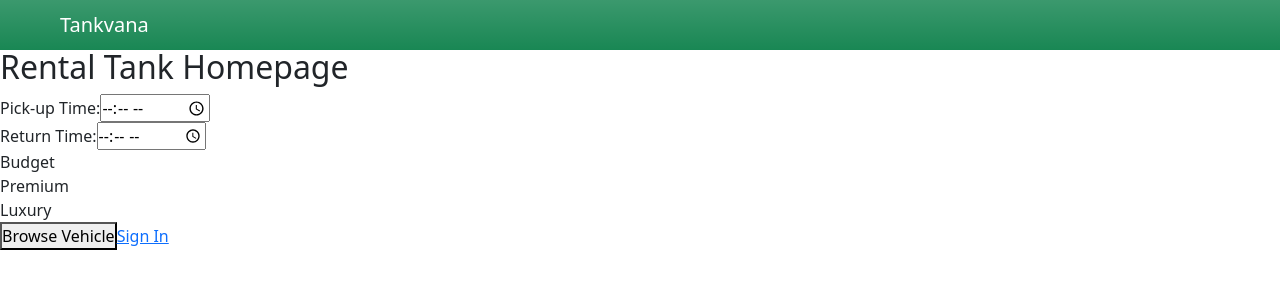
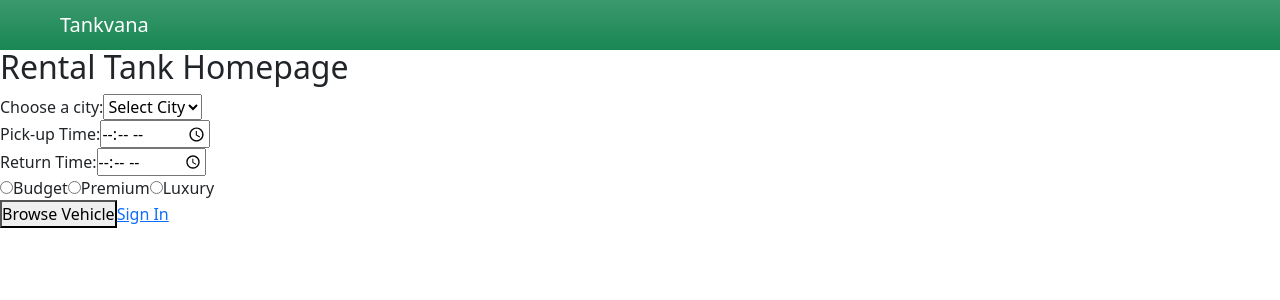
Before and after one commit to jmidd2/sdi-project-3, a React (Create React App) app in the folder frontend/: page /rental-details in a window 1280 px wide. Shown: the top 300 px of the page. Built offline with nearby package versions, Linux system fonts and the light colour scheme.

Commit message:
proccessing

```diff
--- a/frontend/src/components/App/App.jsx
+++ b/frontend/src/components/App/App.jsx
@@ -3,7 +3,7 @@ import './App.scss';
 import Header from '../Header/Header';
 import SignIn from '../SignIn/Signin';
 import SignUp from '../SignUp/Signup';
-import RentalDetails from '../RentalDetails';
+import RentalDetails from '../RentalDetails/RentalDetails';
 import {BrowserRouter as Router, Routes, Route} from 'react-router-dom';
 
 export const appContext = createContext()
--- a/frontend/src/components/RentalDetails.jsx
+++ /dev/null
@@ -1,80 +0,0 @@
-/*import React, { useState } from 'react';
-import 'bootstrap/dist/css/bootstrap.css';
-import { Link } from 'react-router-dom';
-
-const homepage = () => {
-  const [pickUpTime, setPickUpTime] = useState('');
-  const [returnTime, setReturnTime] = useState('');
-
-  return (
-    <div className="main-container">
-      <nav className="Header">
-        <div className="logo">Logo</div>
-        <div className="Reservation">Reservation</div>
-      </nav>
-
-      <div className="main-reservation-container">
-        <h2>Rental Tank Homepage</h2>
-
-        <form id="pickup-return-form">
-          <label htmlFor="pick-up-time">Pick-up Time:</label>
-          <input type="time" id="pick-up-time" required/><br/>
-
-          <label htmlFor="return-time">Return Time:</label>
-          <input type="time" id="return-time" required/><br/>
-        </form>
-
-        <div id="box-container">
-          <div className="box">Budget</div>
-          <div className="box">Premium</div>
-          <div className="box">Luxury</div>
-        </div>
-
-        <button id="browse-button">Browse Vehicle</button>
-        <Link to="/SignIn">Sign In</Link>
-      </div>
-    </div>
-  );
-};*/
-import React, { useState } from 'react';
-import 'bootstrap/dist/css/bootstrap.css';
-import { Link } from 'react-router-dom';
-
-const RentalDetails = () => {
-  const [pickUpTime, setPickUpTime] = useState('');
-  const [returnTime, setReturnTime] = useState('');
-
-  return (
-    <div className="main-container">
-      <nav className="Header">
-        <div className="logo">Logo</div>
-        <div className="Reservation">Reservation</div>
-      </nav>
-
-      <div className="main-reservation-container">
-        <h2>Rental Tank Homepage</h2>
-
-        <form id="pickup-return-form">
-          <label htmlFor="pick-up-time">Pick-up Time:</label>
-          <input type="time" id="pick-up-time" required/><br/>
-
-          <label htmlFor="return-time">Return Time:</label>
-          <input type="time" id="return-time" required/><br/>
-        </form>
-
-        <div id="box-container">
-          <div className="box">Budget</div>
-          <div className="box">Premium</div>
-          <div className="box">Luxury</div>
-        </div>
-
-        <button id="browse-button">Browse Vehicle</button>
-        <Link to="/SignIn">Sign In</Link>
-      </div>
-    </div>
-  );
-};
-
-
-
-export default RentalDetails;
--- /dev/null
+++ b/frontend/src/components/RentalDetails/RentalDetails.jsx
@@ -0,0 +1,139 @@
+/*import React, { useState } from 'react';
+import 'bootstrap/dist/css/bootstrap.css';
+import { Link } from 'react-router-dom';
+
+const homepage = () => {
+  const [pickUpTime, setPickUpTime] = useState('');
+  const [returnTime, setReturnTime] = useState('');
+
+  return (
+    <div className="main-container">
+      <nav className="Header">
+        <div className="logo">Logo</div>
+        <div className="Reservation">Reservation</div>
+      </nav>
+
+      <div className="main-reservation-container">
+        <h2>Rental Tank Homepage</h2>
+
+        <form id="pickup-return-form">
+          <label htmlFor="pick-up-time">Pick-up Time:</label>
+          <input type="time" id="pick-up-time" required/><br/>
+
+          <label htmlFor="return-time">Return Time:</label>
+          <input type="time" id="return-time" required/><br/>
+        </form>
+
+        <div id="box-container">
+          <div className="box">Budget</div>
+          <div className="box">Premium</div>
+          <div className="box">Luxury</div>
+        </div>
+
+        <button id="browse-button">Browse Vehicle</button>
+        <Link to="/SignIn">Sign In</Link>
+      </div>
+    </div>
+  );
+};*/
+/*
+import React, { useState } from 'react';
+import 'bootstrap/dist/css/bootstrap.css';
+import { Link } from 'react-router-dom';
+
+const RentalDetails = () => {
+  const [pickUpTime, setPickUpTime] = useState('');
+  const [returnTime, setReturnTime] = useState('');
+
+  return (
+    <div className="main-container">
+      <nav className="Header">
+        <div className="logo">Logo</div>
+        <div className="Reservation">Reservation</div>
+      </nav>
+
+      <div className="main-reservation-container">
+        <h2>Rental Tank Homepage</h2>
+
+        <form id="pickup-return-form">
+          <label htmlFor="pick-up-time">Pick-up Time:</label>
+          <input type="time" id="pick-up-time" required/><br/>
+
+          <label htmlFor="return-time">Return Time:</label>
+          <input type="time" id="return-time" required/><br/>
+        </form>
+
+        <div id="box-container">
+          <input type="radio" name="tier" className="box" value="Budget">
+          <input type="radio" name="tier" className="box" value="Premium">
+          <input type="radio" name="tier" className="box" value="Luxury">
+        </div>
+
+        <button id="browse-button">Browse Vehicle</button>
+        <Link to="/SignIn">Sign In</Link>
+      </div>
+    </div>
+  );
+};
+*/
+import React, { useState } from 'react';
+import 'bootstrap/dist/css/bootstrap.css';
+import { Link } from 'react-router-dom';
+
+const RentalDetails = () => {
+  const [pickUpTime, setPickUpTime] = useState('');
+  const [returnTime, setReturnTime] = useState('');
+  const [selectedCity, setSelectedCity] = useState('');
+
+  const handleCityChange = (event) => {
+    setSelectedCity(event.target.value);
+  };
+
+  return (
+    <div className="main-container">
+      <nav className="Header">
+        <div className="logo">Logo</div>
+        <div className="Reservation">Reservation</div>
+      </nav>
+
+      <div className="main-reservation-container">
+        <h2>Rental Tank Homepage</h2>
+
+        <div className="location-main-dropdown">
+          <label htmlFor="city">Choose a city:</label>
+          <select id="city" value={selectedCity} onChange={handleCityChange}>
+            <option value="">Select City</option>
+            <option value="new-york">New York</option>
+            <option value="london">London</option>
+            <option value="tokyo">Tokyo</option>
+          </select>
+          {selectedCity && <p>Selected City: {selectedCity}</p>}
+        </div>
+
+        <form id="pickup-return-form">
+          <label htmlFor="pick-up-time">Pick-up Time:</label>
+          <input type="time" id="pick-up-time" required /><br />
+
+          <label htmlFor="return-time">Return Time:</label>
+          <input type="time" id="return-time" required /><br />
+        </form>
+
+        <div id="box-container">
+          <input type="radio" id="budget" name="tier" className="box" value="Budget"/>
+          <label for="budget">Budget</label>
+          <input type="radio" id="premium" name="tier" className="box" value="Premium"/>
+          <label for="premium">Premium</label>
+          <input type="radio" id="luxury" name="tier" className="box" value="Luxury"/>
+          <label for="luxury">Luxury</label>
+        </div>
+
+
+        <button id="browse-button">Browse Vehicle</button>
+        <Link to="/SignIn">Sign In</Link>
+      </div>
+    </div>
+  );
+};
+
+
+export default RentalDetails;
```
